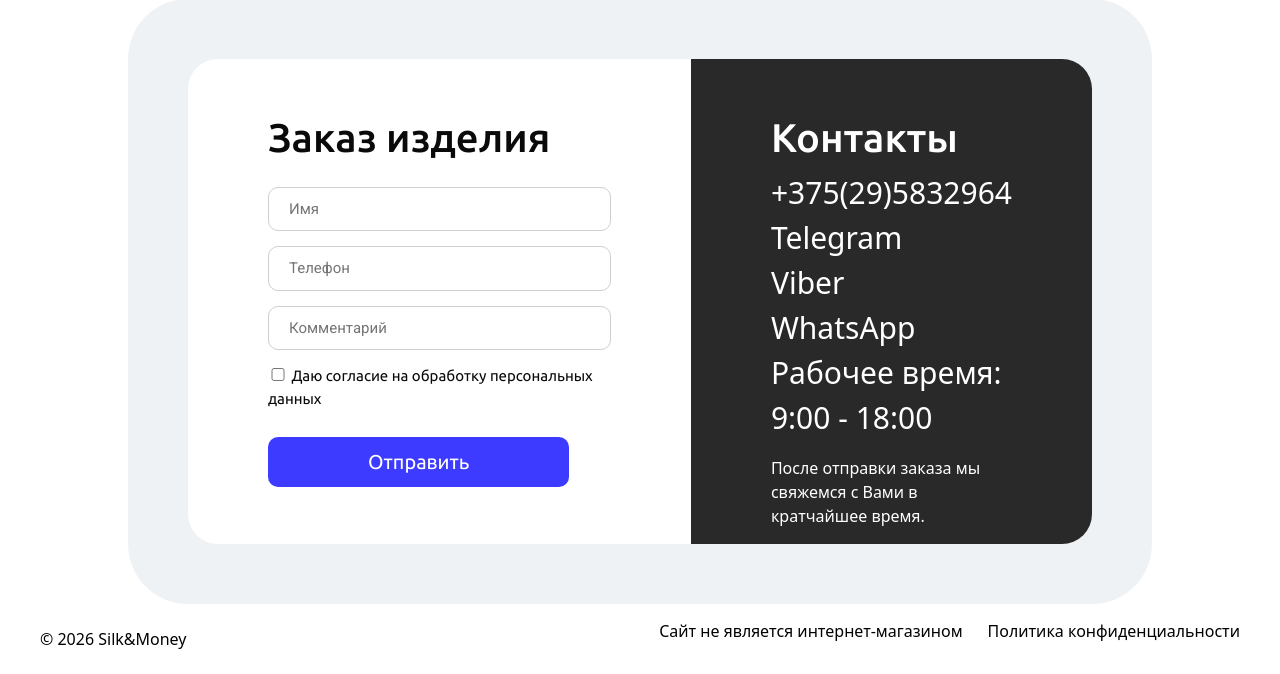
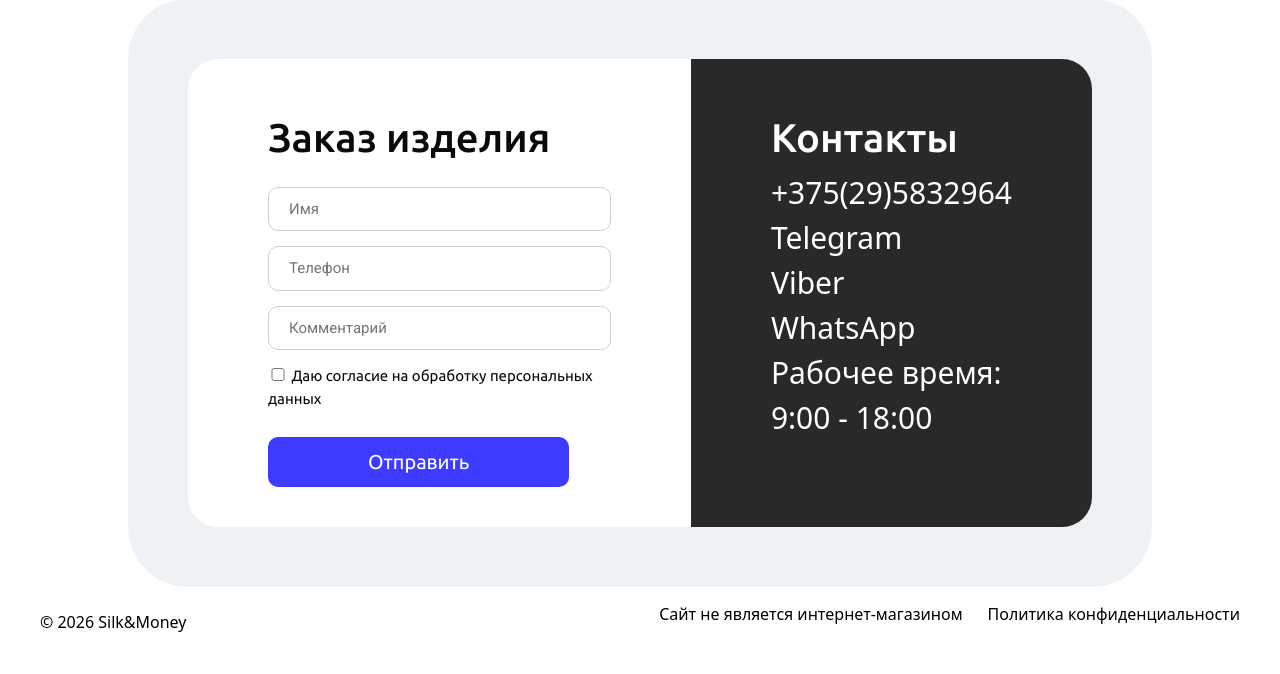
Before and after one commit to mishytka228mi2900-hub/silkmoney, a Flask app: page / in a window 1280 px wide. Shown: the part 1173-1847 px from the top of the page. After the commit the page ends 1805 px from the top, so only its background shows below. Run offline with Flask 3, Linux system fonts and the light colour scheme.

Commit message:
text delete

```diff
--- a/templates/index.html
+++ b/templates/index.html
@@ -105,7 +105,6 @@
                 <a href="#" class="top-a cont_href">WhatsApp</a>
                 <br>
                 <p class="cont_href">Рабочее время: <br>9:00 - 18:00</p>
-                <p>После отправки заказа мы свяжемся с Вами в кратчайшее время.</p>
             </div>
         </div>
 
```
